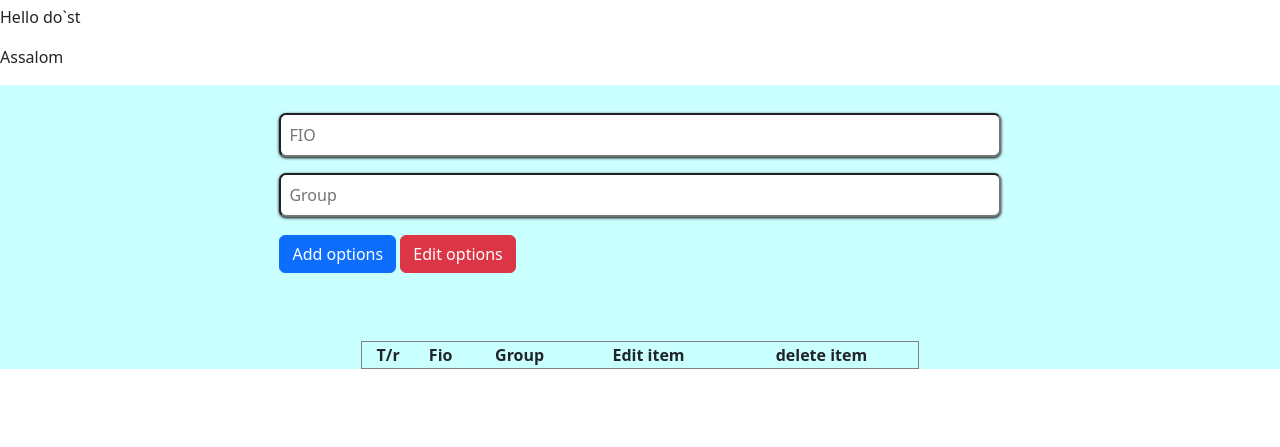
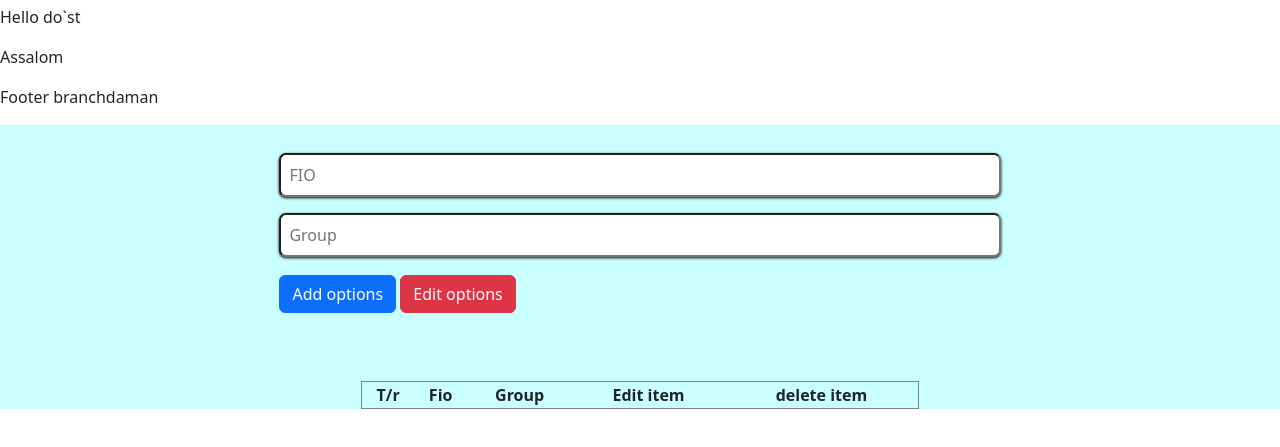
Before and after one commit to SanjarSayfullayev/To-do-list, a plain HTML site: page index.html in a window 1280 px wide. Shown: the part 61-508 px from the top of the page. Drawn offline with nearby package versions, Linux system fonts and the light colour scheme.

Commit message:
Footer branchda ozgarish

```diff
--- a/index.html
+++ b/index.html
@@ -13,6 +13,7 @@
     <h1 class="text">TO-DO LIST</h1>
     <p>Hello do`st</p>
     <p>Assalom</p>
+    <p>Footer branchdaman</p>
     <div class="bg_color">
         <div class="container">
             <form action="#" class="form_group">
```
